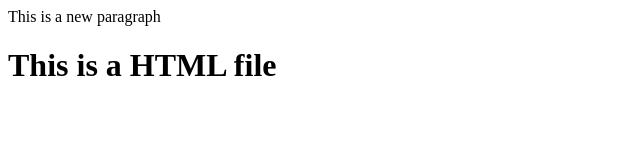
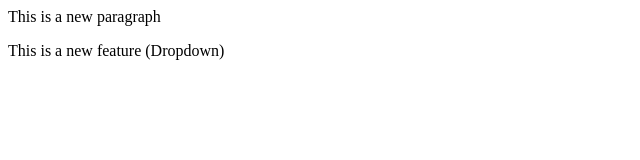
Before and after one commit to ChetanDarker/Local_Repo, a plain HTML site: page index.html in a window 1280 px wide. Shown: the whole page, without its empty margins (0-640 px from the left). Drawn offline with Linux system fonts and the light colour scheme.

Commit message:
Dropdown

```diff
--- a/index.html
+++ b/index.html
@@ -1,2 +1,2 @@
 <p>This is a new paragraph</p>
-<h1>This is a HTML file</h1>
+<p>This is a new feature (Dropdown)</p>
```
